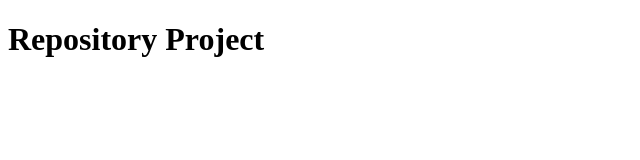
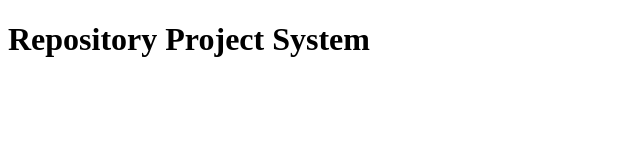
Before and after one commit to leahlongcanaya-bts4/BSIT-3B_Longcanaya, a plain HTML site: page index.html in a window 1280 px wide. Shown: the whole page, without its empty margins (0-640 px from the left). Drawn offline with Linux system fonts and the light colour scheme.

Commit message:
updated my repository

```diff
--- a/index.html
+++ b/index.html
@@ -6,6 +6,6 @@
     <title>Document</title>
 </head>
 <body>
-       <h1>Repository Project</h1>
+       <h1>Repository Project System</h1>
 </body>
 </html>
```
